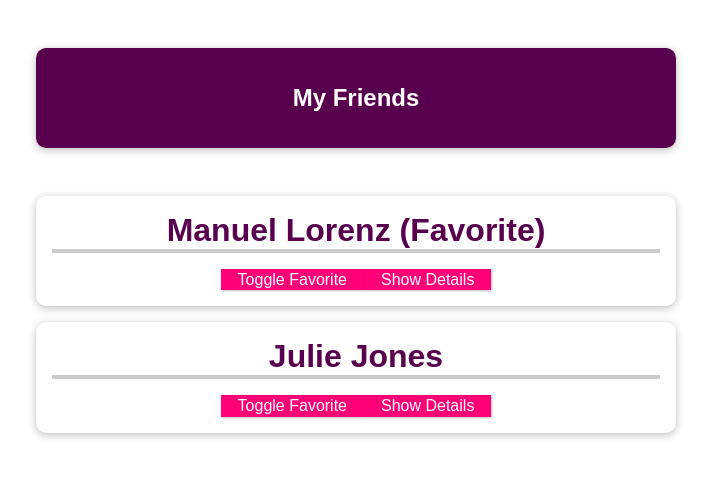
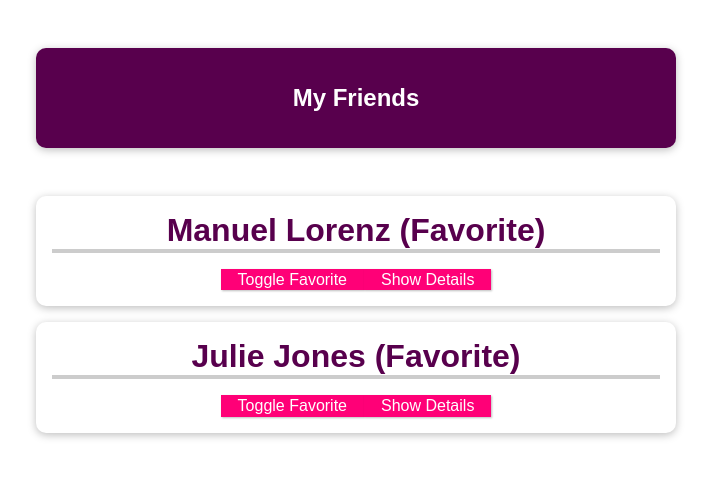
Before and after one commit to minhnv2306/vue-pet, a Vue app in the folder section8/source_code/: page / in a window 1280 px wide. Shown: the top 478 px of the page, without its empty margins (284-995 px from the left). Built offline with nearby package versions, Linux system fonts and the light colour scheme.

Commit message:
section 08: cmp-communication-04-working-with-dynamic-prop-values

```diff
--- a/section8/source_code/src/App.vue
+++ b/section8/source_code/src/App.vue
@@ -5,15 +5,12 @@
     </header>
     <ul>
       <friend-contact
-        name="Manuel Lorenz"
-        phone-number="01234 78992"
-        email-address="manuel@localhost.com"
-        is-favorite="1"
-      ></friend-contact>
-      <friend-contact
-        name="Julie Jones"
-        phone-number="0987 65431"
-        email-address="julie@localhost.com"
+        v-for="friend in friends"
+        :key="friend.id"
+        :name="friend.name"
+        :phone-number="friend.phone"
+        :email-address="friend.email"
+        :is-favorite="true"
       ></friend-contact>
     </ul>
   </section>
@@ -25,16 +22,16 @@
     return {
       friends: [
         {
-          id: "manuel",
-          name: "Manuel Lorenz",
-          phone: "0123 45678 90",
-          email: "manuel@localhost.com",
+          id: 'manuel',
+          name: 'Manuel Lorenz',
+          phone: '0123 45678 90',
+          email: 'manuel@localhost.com',
         },
         {
-          id: "julie",
-          name: "Julie Jones",
-          phone: "0987 654421 21",
-          email: "julie@localhost.com",
+          id: 'julie',
+          name: 'Julie Jones',
+          phone: '0987 654421 21',
+          email: 'julie@localhost.com',
         },
       ],
     };
@@ -47,7 +44,7 @@
   box-sizing: border-box;
 }
 html {
-  font-family: "Jost", sans-serif;
+  font-family: 'Jost', sans-serif;
 }
 body {
   margin: 0;
--- a/section8/source_code/src/components/FriendContact.vue
+++ b/section8/source_code/src/components/FriendContact.vue
@@ -1,6 +1,6 @@
 <template>
   <li>
-    <h2>{{ name }} {{ friendIsFavorite === '1' ? '(Favorite)' : ''}}</h2>
+    <h2>{{ name }} {{ friendIsFavorite ? '(Favorite)' : ''}}</h2>
     <button @click="toggleFavorite">Toggle Favorite</button>
     <button @click="toggleDetails">{{ detailsAreVisible ? 'Hide' : 'Show' }} Details</button>
     <ul v-if="detailsAreVisible">
@@ -33,23 +33,17 @@
       required: true
     },
     isFavorite: {
-      type: String,
+      type: Boolean,
       required: false,
-      default: '0',
-      validator: function(value) {
-        return value === '1' || value === '0';
-      }
+      default: false,
+      // validator: function(value) {
+      //   return value === '1' || value === '0';
+      // }
     },
   },
   data() {
     return {
       detailsAreVisible: false,
-      friend: {
-        id: 'manuel',
-        name: 'Manuel Lorenz',
-        phone: '0123 45678 90',
-        email: 'manuel@localhost.com',
-      },
       friendIsFavorite: this.isFavorite,
     };
   },
@@ -58,11 +52,7 @@
       this.detailsAreVisible = !this.detailsAreVisible;
     },
     toggleFavorite() {
-      if (this.friendIsFavorite === '1') {
-        this.friendIsFavorite = '0';
-      } else {
-        this.friendIsFavorite = '1';
-      }
+      this.friendIsFavorite = !this.friendIsFavorite;
     },
   },
 };
```
